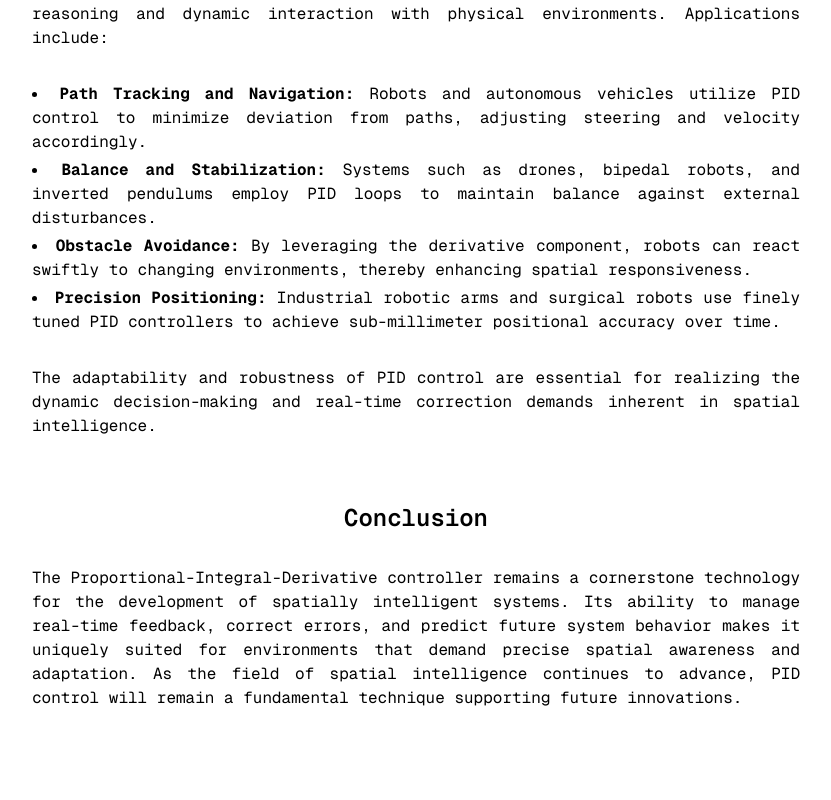
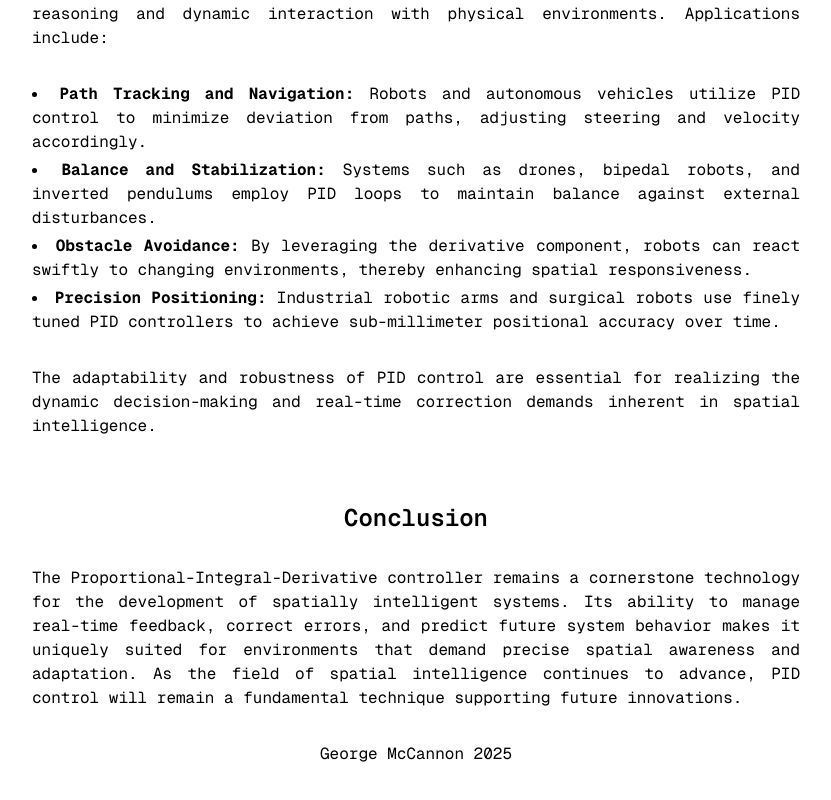
Before and after one commit to gmccannon/AC-Bonus, a Next.js app: page / in a window 1280 px wide. Shown: the part 2537-3337 px from the top of the page, without its empty margins (224-1055 px from the left). Built offline with nearby package versions, Linux system fonts and the light colour scheme.

Commit message:
Add name

```diff
--- a/src/app/page.tsx
+++ b/src/app/page.tsx
@@ -96,6 +96,10 @@ export default function Home() {
       <p>
         The Proportional-Integral-Derivative controller remains a cornerstone technology for the development of spatially intelligent systems. Its ability to manage real-time feedback, correct errors, and predict future system behavior makes it uniquely suited for environments that demand precise spatial awareness and adaptation. As the field of spatial intelligence continues to advance, PID control will remain a fundamental technique supporting future innovations.
       </p>
+
+      <p>
+        George McCannon 2025
+      </p>
     </div>
   );
 }
```
